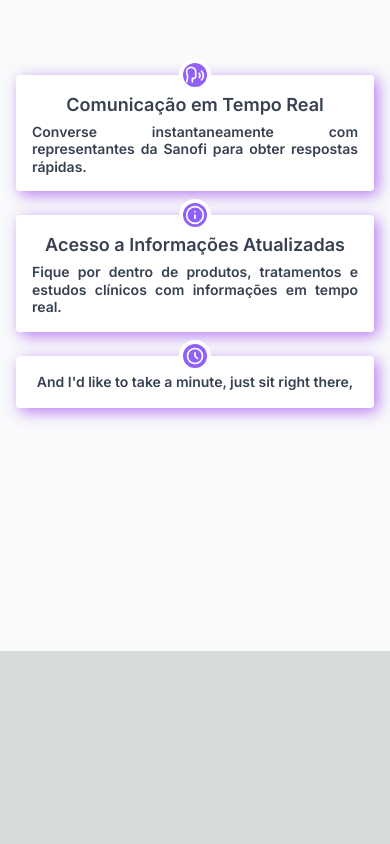
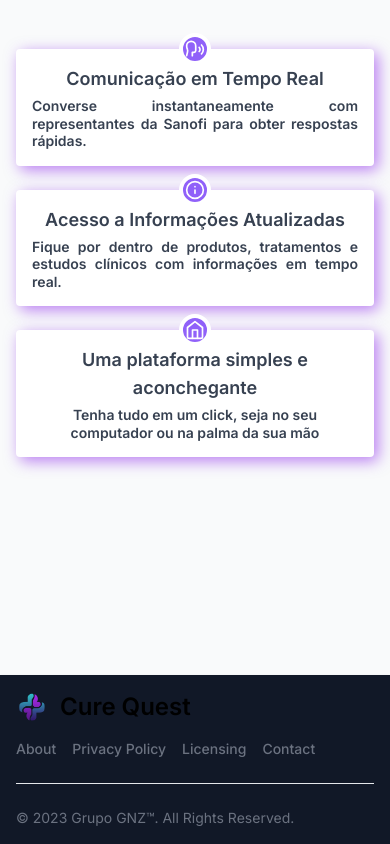
Before and after one commit to leobianor/CureQuest, a Next.js app: page / in a window 390 px wide. Shown: the part 1037-1881 px from the top of the page. Before the commit the page ends 1688 px from the top, so only its background shows below. Built offline with nearby package versions, Linux system fonts and the light colour scheme.

Commit message:
Pequenas melhorias de responsividade

```diff
--- a/package.json
+++ b/package.json
@@ -13,6 +13,7 @@
     "autoprefixer": "10.4.14",
     "axios": "^1.5.1",
     "flowbite": "^1.8.1",
+    "js-cookie": "^3.0.5",
     "lucide": "^0.268.0",
     "lucide-react": "^0.279.0",
     "lucide-react-native": "^0.279.0",
--- a/src/app/cadastro/page.jsx
+++ b/src/app/cadastro/page.jsx
@@ -46,6 +46,7 @@
 
         if (isUserExists) {
             toast.error("Usuário já cadastrado!");
+            window.location.href = "/login";
             return;
         }
 
@@ -64,7 +65,7 @@
 
     return (
         <div className="bg-gray-50 dark:bg-gray-800 h-screen">
-            <div className="flex h-full flex-1 flex-col justify-center px-10 py-14">
+            <div className="flex h-full flex-1 flex-col justify-center px-40 py-14 2xl:px-[600px] xl:px-96">
                 <div className="sm:mx-auto sm:w-full sm:max-w-sm">
                     <Image
                         className="mx-auto h-14 w-auto object-cover"
--- a/src/app/dashboard/home/page.jsx
+++ b/src/app/dashboard/home/page.jsx
@@ -4,11 +4,15 @@
 import Navbar from "@/components/navbar";
 import Sidebar from "@/components/sidevar";
 
+
 import 'flowbite';
 
 
 
 export default function Home() {
+
+
+
 
     //mock
     return (
@@ -24,7 +28,7 @@
                             Olá{" "}
                         </span>
                         <span className="font-bold text-purple-700">
-                            Dr. Márcio
+                            Dr. Fernandes
                         </span>
                         <span>
                             , bem-vindo de novo!
--- a/src/app/login/page.jsx
+++ b/src/app/login/page.jsx
@@ -82,11 +82,7 @@
                                     Senha
                                 </label>
 
-                                <div className="text-sm">
-                                    <a href="#" className="font-semibold text-indigo-600 hover:text-indigo-500">
-                                        Esqueceu a senha?
-                                    </a>
-                                </div>
+
                             </div>
                             <div className="mt-2">
                                 <input
--- a/src/app/page.js
+++ b/src/app/page.js
@@ -34,9 +34,9 @@
 
 
 
-      <div className=" justify-center items-center bg-gray-50 dark:bg-gray-800 flex flex-col self-stretch w-full px-4 max-lg:text-center">
+      <div className=" justify-center items-center bg-gray-50 dark:bg-gray-800 flex flex-col self-stretch w-full px-4 max-lg:text-center pt-6">
         <div className="flex max-w-full flex-col self-center">
-          <div className="items-center justify-center flex max-w-full flex-col h-screen">
+          <div className="items-center justify-center flex max-w-full flex-col h-screen min">
             <div className="max-w-full">
               <div className=" justify-center gap-10 flex max-md:flex-col ">
                 <div className="flex flex-col justify-center ">
@@ -96,7 +96,7 @@
                         <div class="flex flex-col sm:flex-row items-center">
                           <div class="flex justify-start w-full mx-auto items-center">
                             <div class="w-full sm:w-1/2 sm:pr-8">
-                              <div class="p-4 bg-white rounded shadow-[4px_4px_15px_0px_rgba(122,0,234,0.50)]">
+                              <div class="p-4 bg-white rounded shadow-[4px_4px_15px_0px_rgba(122,0,234,0.50)] text-center">
                                 <h3 class="font-semibold text-lg mb-1">Comunicação em Tempo Real</h3>
                                 <p class="leading-tight text-justify">
                                   Converse instantaneamente com representantes da Sanofi para
@@ -117,7 +117,7 @@
                         <div class="flex flex-col sm:flex-row items-center">
                           <div class="flex justify-end w-full mx-auto items-center">
                             <div class="w-full sm:w-1/2 sm:pl-8">
-                              <div class="p-4 bg-white rounded shadow-[4px_4px_15px_0px_rgba(122,0,234,0.50)]">
+                              <div class="p-4 bg-white rounded shadow-[4px_4px_15px_0px_rgba(122,0,234,0.50)] text-center">
                                 <h3 class="font-semibold text-lg mb-1">Acesso a Informações Atualizadas</h3>
                                 <p class="leading-tight text-justify">
                                   Fique por dentro de produtos, tratamentos e estudos clínicos
@@ -133,19 +133,20 @@
                       </div>
 
 
-                      <div class="mt-6 sm:mt-0 sm:mb-12">
+                      <div class="mt-6 mb-6 sm:mt-0 sm:mb-12">
                         <div class="flex flex-col sm:flex-row items-center">
                           <div class="flex justify-start w-full mx-auto items-center">
                             <div class="w-full sm:w-1/2 sm:pr-8">
-                              <div class="p-4 bg-white rounded shadow-[4px_4px_15px_0px_rgba(122,0,234,0.50)]">
-                                And I'd like to take a minute, just sit right there,
+                              <div class="p-4 bg-white rounded shadow-[4px_4px_15px_0px_rgba(122,0,234,0.50)] text-center">
+                                <h3 class="font-semibold text-lg mb-1 ">Uma plataforma simples e aconchegante</h3>
+                                <p class="leading-tight ">
+                                  Tenha tudo em um click, seja no seu computador ou na palma da sua mão
+                                </p>
                               </div>
                             </div>
                           </div>
                           <div class="rounded-full bg-purple-500 border-white border-4 w-8 h-8 absolute left-1/2 -translate-y-4 sm:translate-y-0 transform -translate-x-1/2 flex items-center justify-center">
-                            <svg xmlns="http://www.w3.org/2000/svg" class="h-5 w-5 text-white" fill="none" viewBox="0 0 24 24" stroke="currentColor">
-                              <path stroke-linecap="round" stroke-linejoin="round" stroke-width="2" d="M12 8v4l3 3m6-3a9 9 0 11-18 0 9 9 0 0118 0z" />
-                            </svg>
+                          <svg xmlns="http://www.w3.org/2000/svg" width="20" height="20" viewBox="0 0 24 24" fill="none" stroke="#ffffff" stroke-width="2" stroke-linecap="round" stroke-linejoin="round" class="lucide lucide-home"><path d="m3 9 9-7 9 7v11a2 2 0 0 1-2 2H5a2 2 0 0 1-2-2z"/><polyline points="9 22 9 12 15 12 15 22"/></svg>
                           </div>
                         </div>
                       </div>
@@ -159,6 +160,39 @@
       </div>
 
 
+      <footer class="dark:bg-white  shadow bg-gray-900">
+        <div class="w-full max-w-screen-xl mx-auto p-4 md:py-8">
+          <div class="sm:flex sm:items-center sm:justify-between">
+            <a href="https://flowbite.com/" class="flex items-center mb-4 sm:mb-0">
+              <Image
+                src={logo}
+                className="w-8 h-8 mr-3"
+                alt="Cure Quest Logo" />
+              <span class="self-center text-2xl font-semibold whitespace-nowrap dark:text-white">Cure Quest</span>
+            </a>
+            <ul class="flex flex-wrap items-center mb-6 text-sm font-medium text-gray-500 sm:mb-0 dark:text-gray-400">
+              <li>
+                <a href="#" class="mr-4 hover:underline md:mr-6 ">About</a>
+              </li>
+              <li>
+                <a href="#" class="mr-4 hover:underline md:mr-6">Privacy Policy</a>
+              </li>
+              <li>
+                <a href="#" class="mr-4 hover:underline md:mr-6 ">Licensing</a>
+              </li>
+              <li>
+                <a href="#" class="hover:underline">Contact</a>
+              </li>
+            </ul>
+          </div>
+          <hr class="my-6 border-gray-200 sm:mx-auto dark:border-gray-700 lg:my-8" />
+          <span class="block text-sm text-gray-500 sm:text-center dark:text-gray-400">© 2023 <a href="" class="hover:underline">Grupo GNZ™</a>. All Rights Reserved.</span>
+        </div>
+      </footer>
+
+
+
+
     </>
   )
 }
--- a/src/components/sidevar.jsx
+++ b/src/components/sidevar.jsx
@@ -48,13 +48,7 @@
 
                             </a>
                         </li>
-                        <li>
-                            <a href="#" className="flex items-center p-2 text-gray-900 rounded-lg dark:text-white hover:bg-gray-100 dark:hover:bg-gray-700 group">
-                                <svg xmlns="http://www.w3.org/2000/svg" width="24" height="24" viewBox="0 0 24 24" fill="none" stroke="currentColor" stroke-width="2" stroke-linecap="round" stroke-linejoin="round" className="flex-shrink-0 w-5 h-5 text-gray-500 transition duration-75 dark:text-gray-400 group-hover:text-gray-900 dark:group-hover:text-white">
-                                    <path d="M19 21v-2a4 4 0 0 0-4-4H9a4 4 0 0 0-4 4v2" /><circle cx="12" cy="7" r="4" /></svg>
-                                <span className="flex-1 ml-3 whitespace-nowrap">Minha Conta</span>
-                            </a>
-                        </li>
+
                         <li>
                             <a onClick={logout} className="flex items-center p-2 text-gray-900 rounded-lg dark:text-white hover:bg-gray-100 dark:hover:bg-gray-700 group">
                                 <svg xmlns="http://www.w3.org/2000/svg" width="24" height="24" viewBox="0 0 24 24" fill="none" stroke="currentColor" stroke-width="2" stroke-linecap="round" stroke-linejoin="round" className="flex-shrink-0 w-5 h-5 text-gray-500 transition duration-75 dark:text-gray-400 group-hover:text-gray-900 dark:group-hover:text-white">
```
Also changed, not shown: src/app/dashboard/doencas/tromboelismo-venoso/page.jsx (+1 -6 lines), src/components/navbar.jsx (+3 -12 lines), src/actions/auth.js (line endings or trailing spaces), 1 other file (tests, documents, lock files or other folders).
